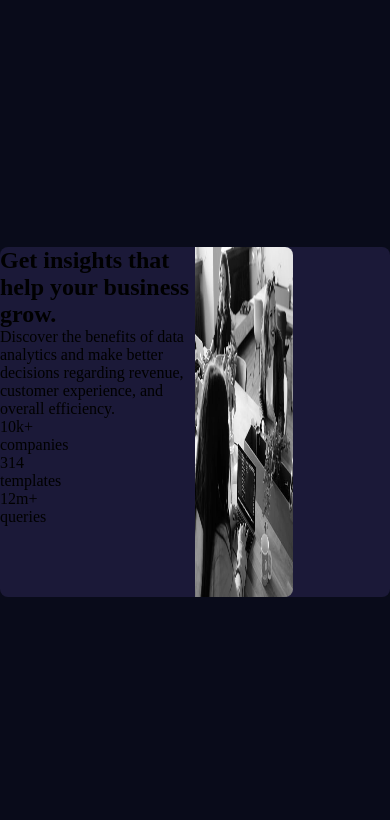
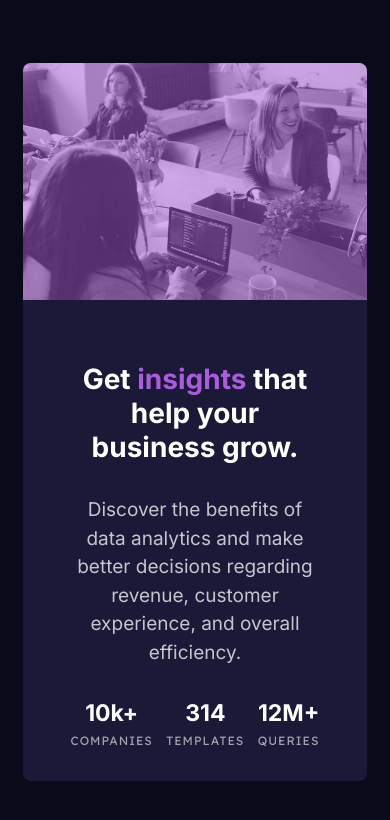
Before and after one commit to AlexsanderCostaDEV/stats-preview-card-component, a plain HTML site: page index.html in a window 390 px wide. Drawn offline with Linux system fonts and the light colour scheme.

Commit message:
project finished

```diff
--- a/css/style.css
+++ b/css/style.css
@@ -28,15 +28,212 @@ main {
 main .left {
     width: 50%;
     height: 100%;
+    display: flex;
+    flex-direction: column;
+    align-items: center;
+    padding: 3rem;
+}
+
+main .left .main {
+    margin-right: 3.4rem;
+}
+
+main .left h1 {
+    font-size: 30px;
+    font-family: 'Inter', sans-serif;
+    color: hsl(0, 0%, 100%);
+    font-weight: 700;
+}
+
+main .left h1 span {
+    color: hsl(277, 64%, 61%);
+}
+
+main .left .main .firstP {
+    font-family: 'Inter', sans-serif;
+    color: hsla(0, 0%, 100%, 0.75);
+    margin: 1.5rem 0 0 0;
+    font-weight: 400;
+    font-size: 13px;
+    line-height: 1.5;
+}
+
+main .left .main .card-bottom {
+    display: flex;
+    width: 100%;
+    align-items: center;
+    justify-content: space-between;
+    margin-top: 3rem;
+}
+
+main .left .main .card-bottom .card {
+    display: flex;
+    flex-direction: column;
+    align-items: start;
+    justify-content: center;
+    justify-content: center;font-family: 'Inter', sans-serif;
+    color: hsl(0, 0%, 100%);
+}
+
+main .left .main .card-bottom .card span {
+    font-weight: 700;
+    margin-bottom: 0.4rem;
+    font-size: 23px;
+}
+
+main .left .main .card-bottom .card p {
+    text-transform: uppercase;
+    font-size: 12px;
+    font-family: 'Lexend Deca', sans-serif;
+    letter-spacing: 1px;
+    color: hsla(0, 0%, 100%, 0.6);
 }
 
 main .right {
     width: 50%;
     height: 100%;
+    background-color: hsl(277, 64%, 61%);
+    border-radius: 0 0.5rem 0.5rem 0;
+    position: relative;
 }
 
 main .right img {
-    width: 50%;
+    width: 100%;
     height: 100%;
     border-radius: 0 0.5rem 0.5rem 0;
+    opacity: 0.5;
 }
+
+main .right .img-two {
+    position: absolute;
+    top: 0;
+    left: 0;
+    height: 100%;
+    width: 100%;
+    display: none;
+}
+
+@media (max-width: 414px) {
+
+    main {
+        width: 88%;
+        height: 85%;
+        align-items: center;
+        justify-content: center;
+        flex-direction: column-reverse;
+    }
+
+    main .right img {
+        display: none;
+    }
+
+    main .right .img-two {
+        display: block;
+        border-radius: 0.5rem 0.5rem 0 0;
+    }
+
+    main .left {
+        height: 67%;
+        width: 100%;
+        font-size: 20px;
+        padding: 30px;
+    }
+
+    main .left h1 {
+        text-align: center;
+        font-size: 28px;
+    }
+
+    main .right {
+        width: 100%;
+        height: 100%;
+        border-radius: 0.5rem 0.5rem 0 0;
+    }
+
+    main .left .main {
+        margin: 0;
+        text-align: center;
+    }
+
+    main .left .main .firstP {
+        font-size: 15px;
+    }
+
+    main .left .main .card-bottom {
+        flex-direction: column;
+        margin: 2rem 0 0 0;
+    }
+
+    main .left .main .card-bottom .card {
+        align-items: center;
+        margin-bottom: 1.5rem;
+    }
+}
+
+@media (max-height: 850px) {
+
+    main .left .main .card-bottom {
+        flex-direction: row;
+        margin: 2rem 0 0 0;
+    }
+
+}
+
+@media (min-width: 376px) and (max-width: 820px) {
+
+    main {
+        width: 88%;
+        height: 85%;
+        align-items: center;
+        justify-content: center;
+        flex-direction: column-reverse;
+    }
+
+    main .right img {
+        display: none;
+    }
+
+    main .right .img-two {
+        display: block;
+        border-radius: 0.5rem 0.5rem 0 0;
+    }
+
+    main .left {
+        height: 67%;
+        width: 90%;
+        font-size: 20px;
+        padding: 30px;
+    }
+
+    main .left h1 {
+        margin: 2rem 0 0 0;
+        text-align: center;
+        font-size: 28px;
+    }
+
+    main .right {
+        width: 100%;
+        height: 100%;
+        border-radius: 0.5rem 0.5rem 0 0;
+    }
+
+    main .left .main {
+        margin: 0;
+        text-align: center;
+    }
+
+    main .left .main .firstP {
+        margin: 2rem 0 0 0;
+        font-size: 19px;
+    }
+
+    main .left .main .card-bottom {
+        flex-direction: row;
+        margin: 2rem 0 0 0;
+    }
+
+    main .left .main .card-bottom .card {
+        align-items: center;
+        margin-bottom: 1.5rem;
+    }
+}
--- a/index.html
+++ b/index.html
@@ -15,28 +15,32 @@
 
   <main>
     <section class="left">
-      <h1>Get insights that help your business grow.</h1>
-      <p>Discover the benefits of data analytics and make better decisions regarding revenue, customer
+      <h1>Get <span>insights</span> that help your business grow.</h1>
+
+      <div class="main">
+        <p class="firstP">Discover the benefits of data analytics and make better decisions regarding revenue, customer
           experience, and overall efficiency.</p>
 
         <div class="card-bottom">
-        <div class="first">
+          <div class="card">
             <span>10k+</span>
             <p>companies</p>
           </div>
-        <div class="second">
+          <div class="card">
             <span>314</span>
             <p>templates</p>
           </div>
-        <div class="third">
-          <span>12m+</span>
+          <div class="card">
+            <span>12M+</span>
             <p>queries</p>
+          </div>
         </div>
       </div>
     </section>
 
     <section class="right">
       <img src="./images/image-header-desktop.jpg" alt="image-header-desktop">
+      <img class="img-two" src="./images/image-header-mobile.jpg" alt="image-header-mobile">
     </section>
   </main>
 
```
Lines whose indentation alone changed are shown as unchanged.
